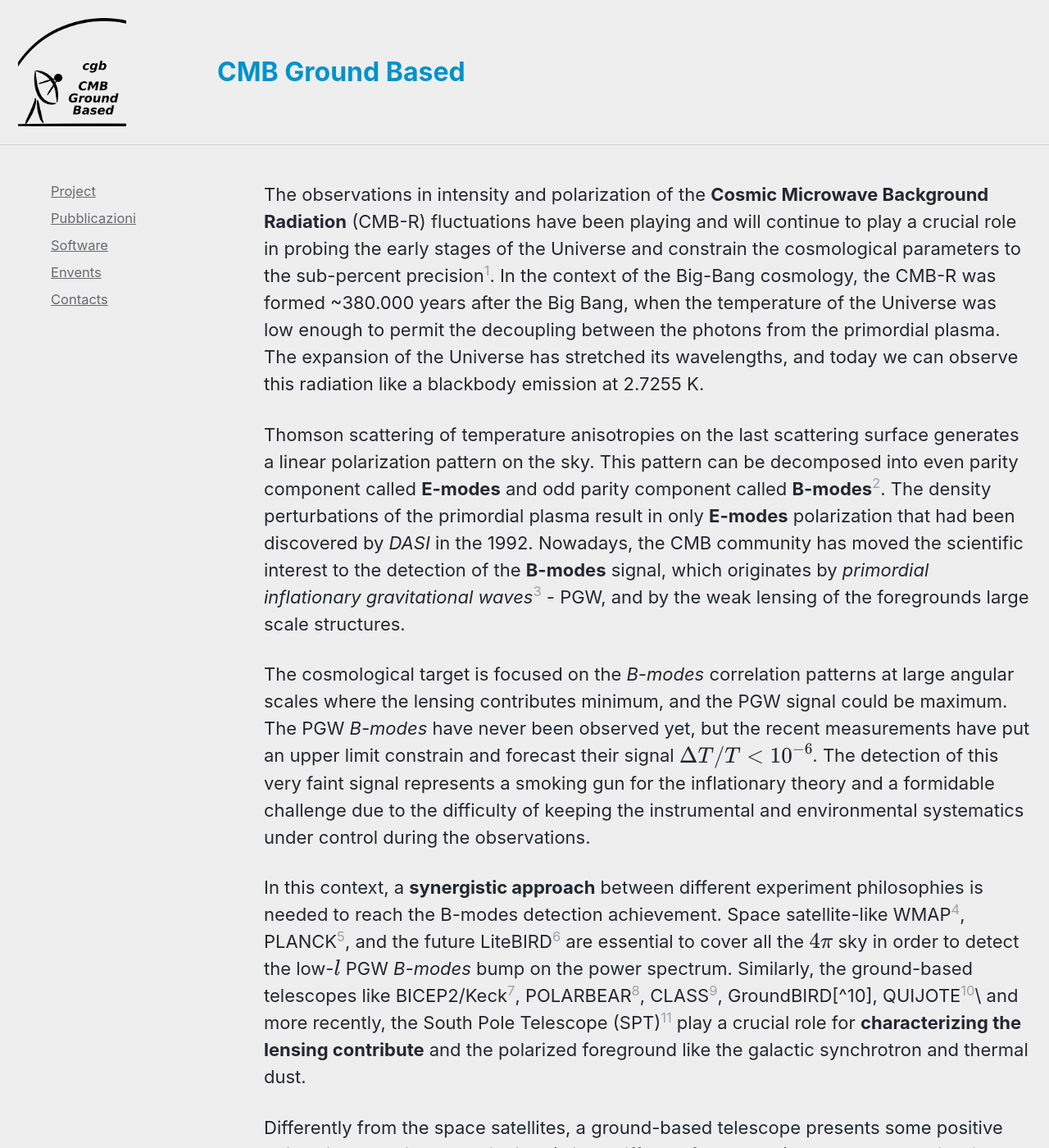
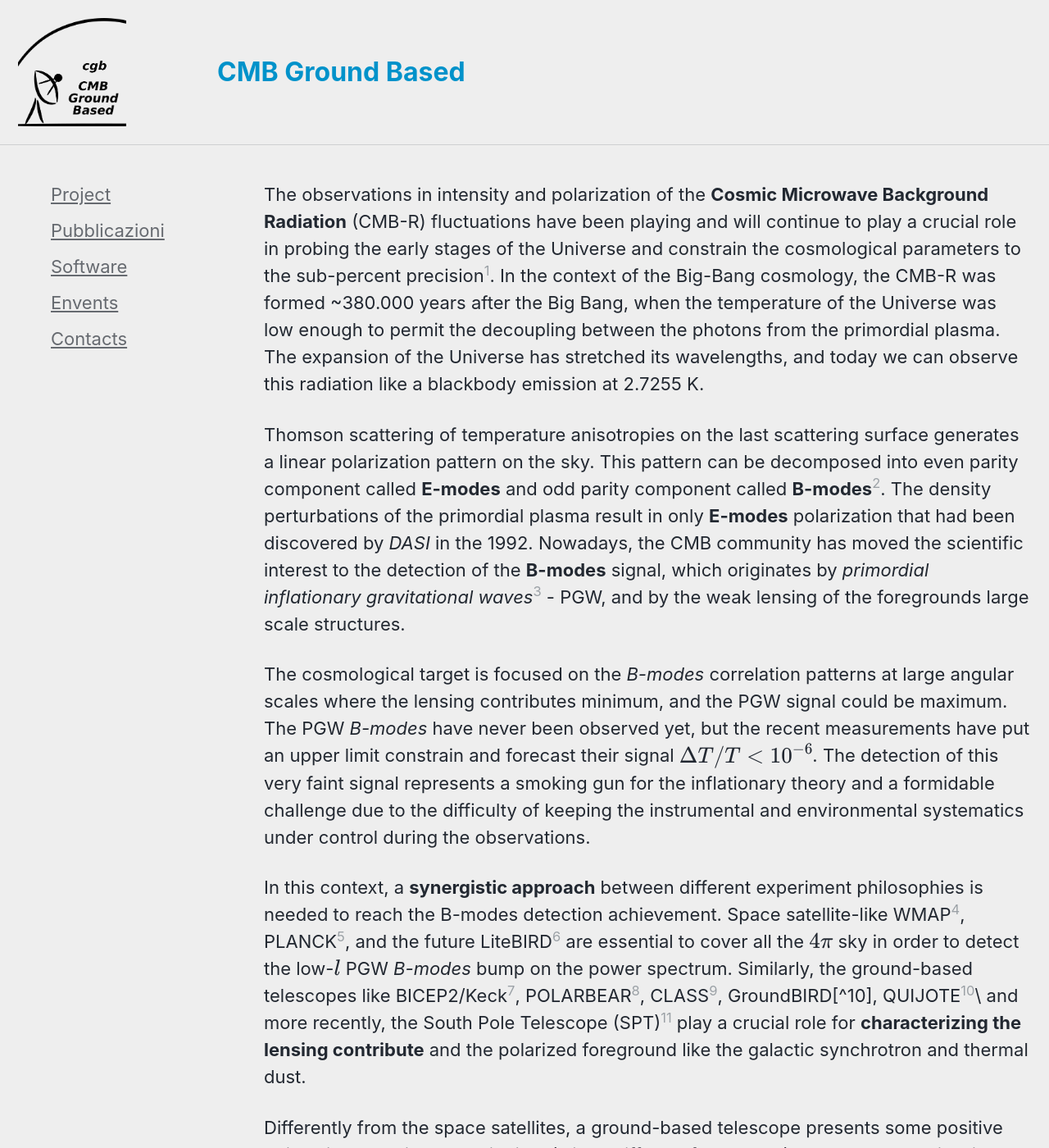
Before and after one commit to cmbgroundbased/cmbgroundbased.github.io, a Jekyll site: the page built from index.md, in a window 1280 px wide and 1400 px high. Shown: the whole window at 82% size. Built offline with Jekyll 4.4.1, drawn with Linux system fonts in a browser that asks for light colours; cached includes are drawn as plain includes; formulas are drawn with MathJax 3.

Commit message:
Changes to be committed: 	modified:   _config.yml 	modified:   _sass/minimal-mistakes/_sidebar.scss  Untracked files: 	.DS_Store 	.bundle/ 	.jekyll-cache/ 	Gemfile.lock 	_site/ 	assets/.DS_Store 	img/.DS_Store 	img/map.png 	vendor/

```diff
--- a/_config.yml
+++ b/_config.yml
@@ -221,4 +221,5 @@ compress_html:
 
 collections:
   authors:
+    title: Authors
     output: true
--- a/_sass/minimal-mistakes/_sidebar.scss
+++ b/_sass/minimal-mistakes/_sidebar.scss
@@ -57,8 +57,9 @@
   p,
   li {
     font-family: $sans-serif;
-    font-size: $type-size-6;
+    font-size: $type-size-5;
     line-height: 1.5;
+
   }
 
   img {
```
